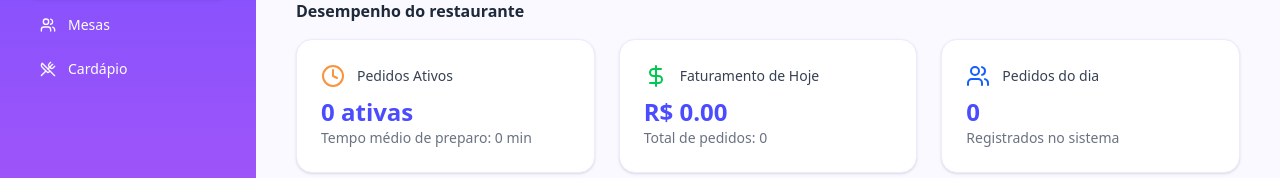
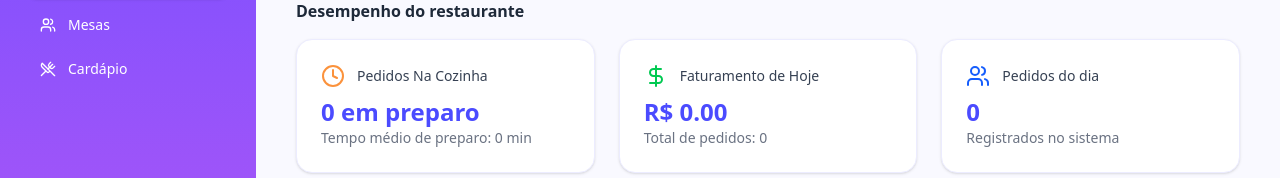
Before and after one commit to Erickrocha87/ia-fast-food-front, a Next.js app: page /admin in a window 1280 px wide. Shown: the part 129-307 px from the top of the page. Built offline with nearby package versions, Linux system fonts and the light colour scheme; no server answers; sample sign-in values are in the browser's storage.

Commit message:
Por essa eu não esperava hehehehehe

```diff
--- a/src/app/admin/page.tsx
+++ b/src/app/admin/page.tsx
@@ -559,9 +559,9 @@ export default function AdminDashboard() {
                 </h2>
                 <div className="grid grid-cols-1 sm:grid-cols-3 gap-6">
                   <Card
-                    title="Pedidos Ativos"
+                    title="Pedidos Na Cozinha"
                     icon={<Clock className="text-[#fb923c]" />}
-                    value={`${stats.liveOrders} ativas`}
+                    value={`${stats.liveOrders} em preparo`}
                     subtitle={`Tempo médio de preparo: ${stats.avgPrep} min`}
                   />
                   <Card
```
